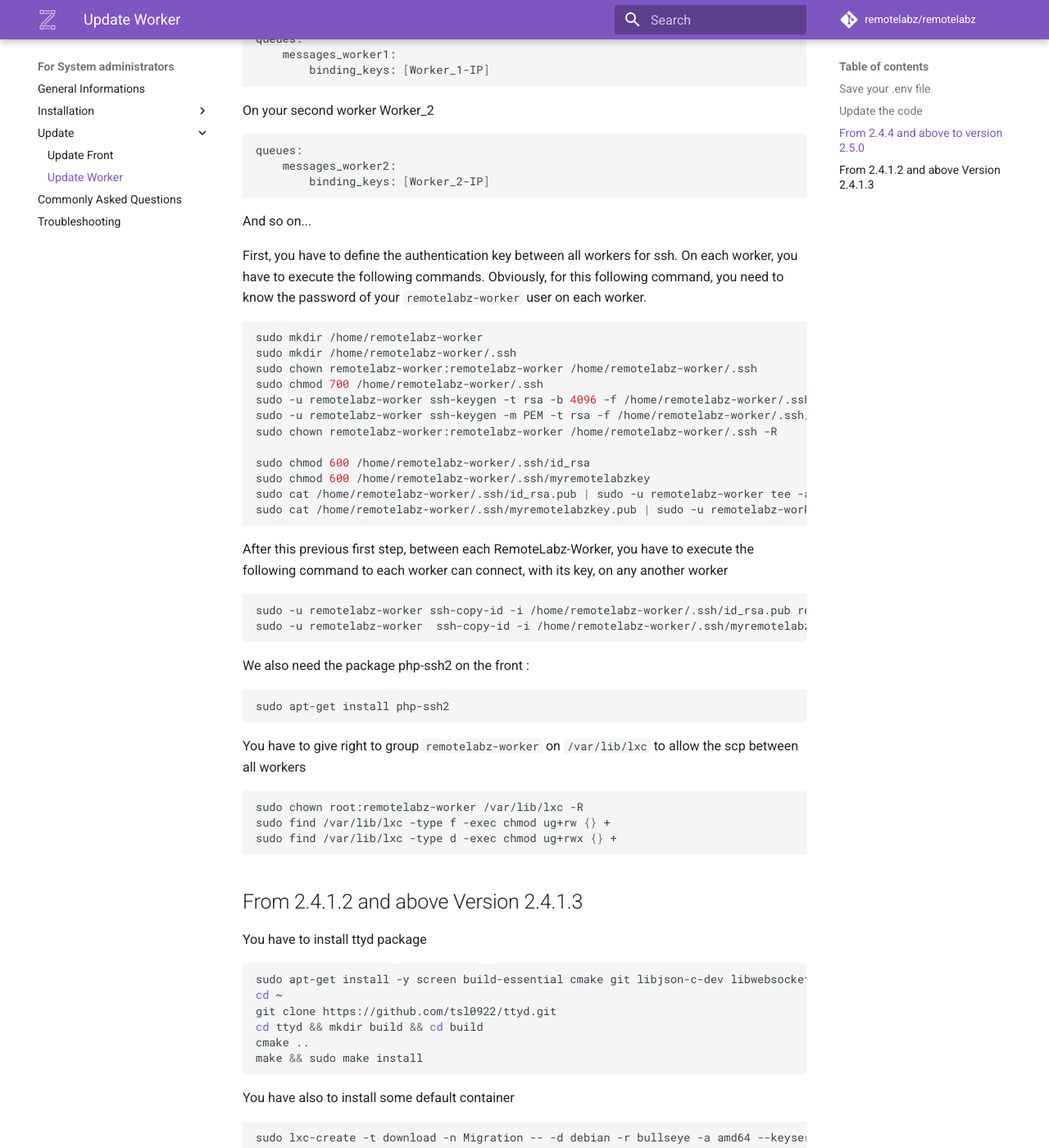
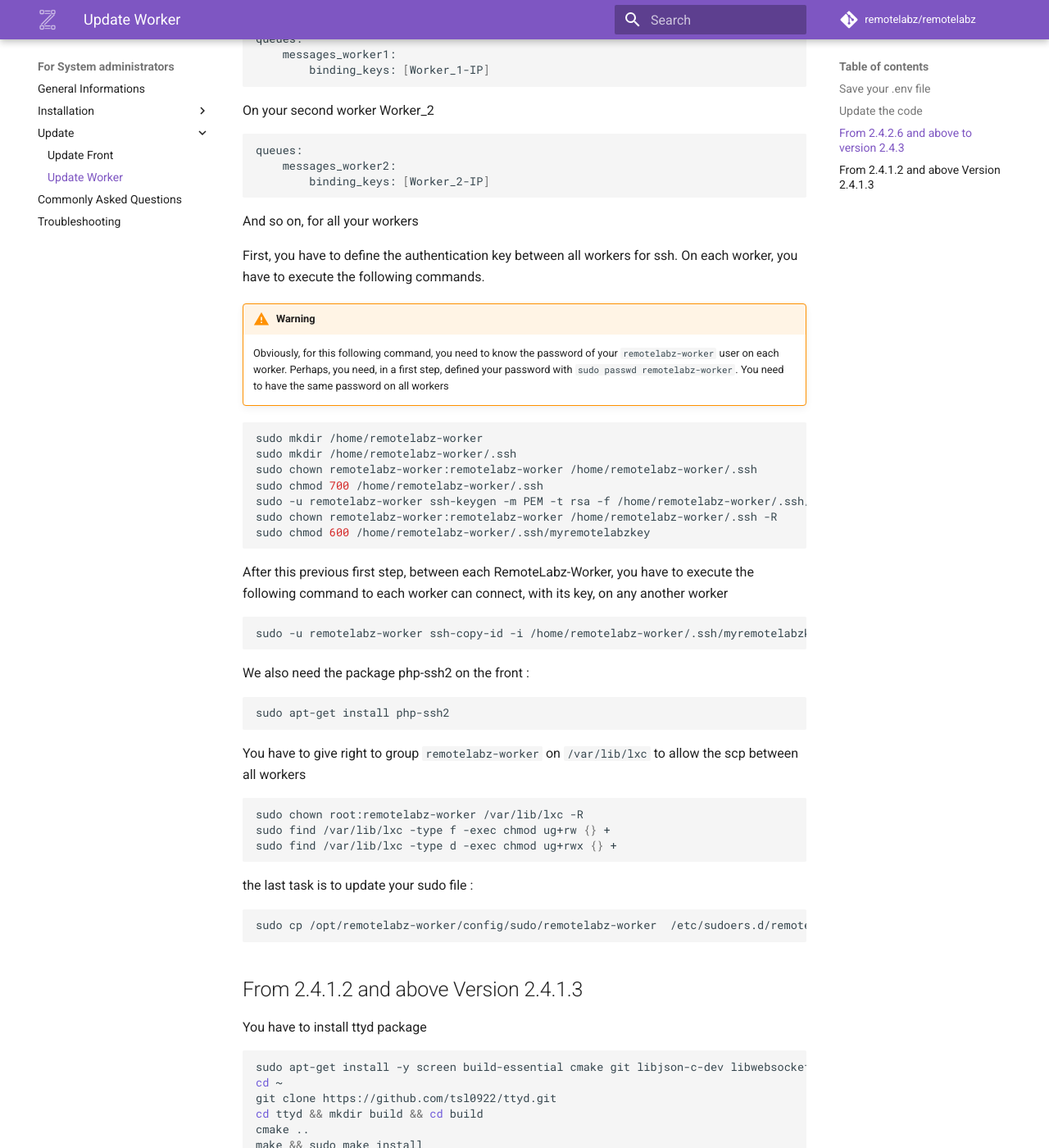
Before and after one commit to remotelabz/remotelabz-docs, an MkDocs documentation site: the page built from docs/administrators/getting-started/ubuntu-worker-update.md, in a window 1280 px wide and 1400 px high, scrolled down 1329 px. Shown: the whole window at 82% size. Built offline with MkDocs 1.6.1 and Material for MkDocs 9.7.7, drawn with Linux system fonts in a browser that asks for light colours; comment, search, counter and statistics services are not loaded; some of the changed text lies outside the part shown.

Commit message:
re-adding the missing changes from master.

````diff
--- a/docs/administrators/getting-started/ubuntu-worker-update.md
+++ b/docs/administrators/getting-started/ubuntu-worker-update.md
@@ -35,8 +35,8 @@ sudo systemctl daemon-reload
 sudo service remotelabz-worker restart
 ```
 
-## From 2.4.4 and above to version 2.5.0
-When you add a worker on the front, you have to add the following lines on the `messenger.yaml` file, in the part
+## From 2.4.2.6 and above to version 2.4.3
+When you add a worker on the front, you have to add the following lines on the `/opt/remotelabz-worker/config/packages/messenger.yaml` file, in the part
 ```bash
 framework:
     messenger:
@@ -60,32 +60,26 @@ queues:
     messages_worker2:
         binding_keys: [Worker_2-IP]
 ```
-And so on...
+And so on, for all your workers
 
-First, you have to define the authentication key between all workers for ssh. On each worker, you have to execute the following commands. Obviously, for this following command, you need to know the password of your `remotelabz-worker` user on each worker.
+First, you have to define the authentication key between all workers for ssh. On each worker, you have to execute the following commands.
+
+!!! warning
+    Obviously, for this following command, you need to know the password of your `remotelabz-worker` user on each worker. Perhaps, you need, in a first step, defined your password with `sudo passwd remotelabz-worker`. You need to have the same password on all workers
 
 ```bash
 sudo mkdir /home/remotelabz-worker
 sudo mkdir /home/remotelabz-worker/.ssh
 sudo chown remotelabz-worker:remotelabz-worker /home/remotelabz-worker/.ssh
 sudo chmod 700 /home/remotelabz-worker/.ssh
-sudo -u remotelabz-worker ssh-keygen -t rsa -b 4096 -f /home/remotelabz-worker/.ssh/id_rsa -N ""
 sudo -u remotelabz-worker ssh-keygen -m PEM -t rsa -f /home/remotelabz-worker/.ssh/myremotelabzkey
 sudo chown remotelabz-worker:remotelabz-worker /home/remotelabz-worker/.ssh -R
-
-sudo chmod 600 /home/remotelabz-worker/.ssh/id_rsa
 sudo chmod 600 /home/remotelabz-worker/.ssh/myremotelabzkey
-sudo cat /home/remotelabz-worker/.ssh/id_rsa.pub | sudo -u remotelabz-worker tee -a /home/remotelabz-worker/.ssh/authorized_keys
-sudo cat /home/remotelabz-worker/.ssh/myremotelabzkey.pub | sudo -u remotelabz-worker tee -a /home/remotelabz-worker/.ssh/authorized_keys
 ```
-
-
 
 After this previous first step, between each RemoteLabz-Worker, you have to execute the following command to each worker can connect, with its key, on any another worker
 ```bash
-sudo -u remotelabz-worker ssh-copy-id -i /home/remotelabz-worker/.ssh/id_rsa.pub remotelabz-worker@Worker_X-IP
-sudo -u remotelabz-worker  ssh-copy-id -i /home/remotelabz-worker/.ssh/myremotelabzkey.pub remotelabz-worker@Worker_X-IP
-
+sudo -u remotelabz-worker ssh-copy-id -i /home/remotelabz-worker/.ssh/myremotelabzkey.pub remotelabz-worker@Worker_X-IP
 ```
 
 We also need the package php-ssh2 on the front :
@@ -101,6 +95,10 @@ sudo find /var/lib/lxc -type f -exec chmod ug+rw {} +
 sudo find /var/lib/lxc -type d -exec chmod ug+rwx {} +
 ```
 
+the last task is to update your sudo file :
+```bash
+sudo cp /opt/remotelabz-worker/config/sudo/remotelabz-worker  /etc/sudoers.d/remotelabz-worker
+```
 
 ## From 2.4.1.2 and above Version 2.4.1.3
 
````
Also changed, not shown: other parts of docs/administrators/getting-started/ubuntu-worker-update.md (+3 -3 lines), docs/administrators/getting-started/ubuntu-front-update.md (+18 -0 lines).
